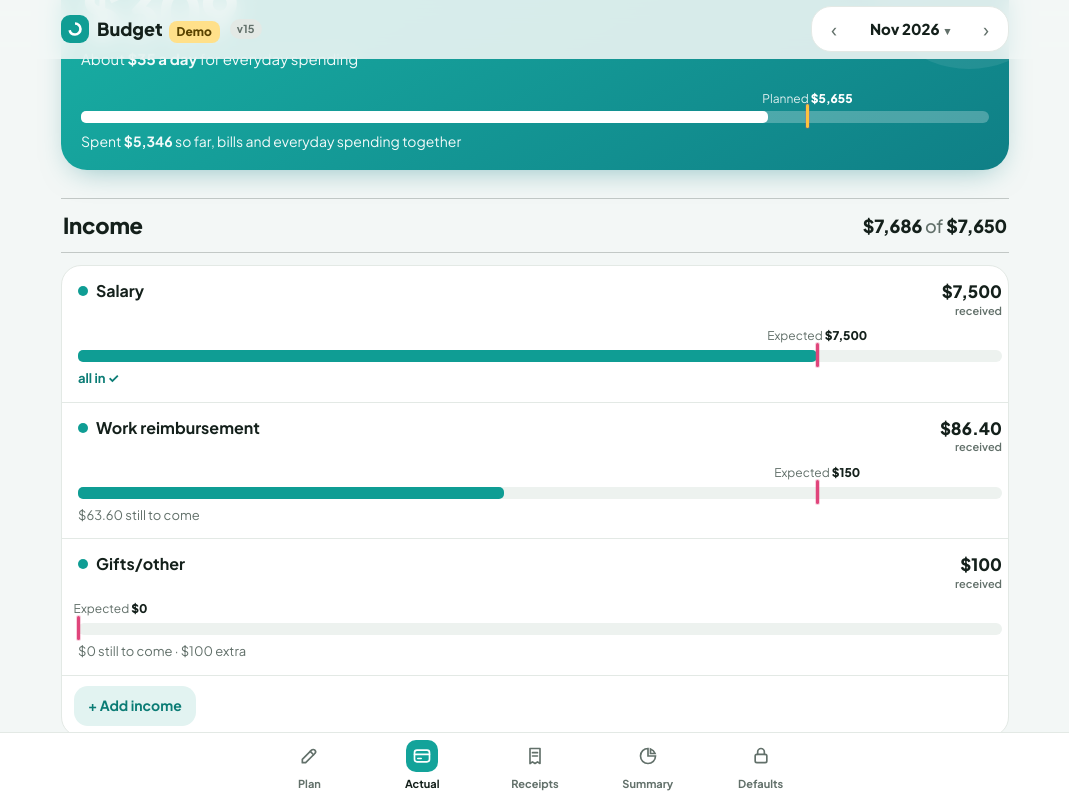
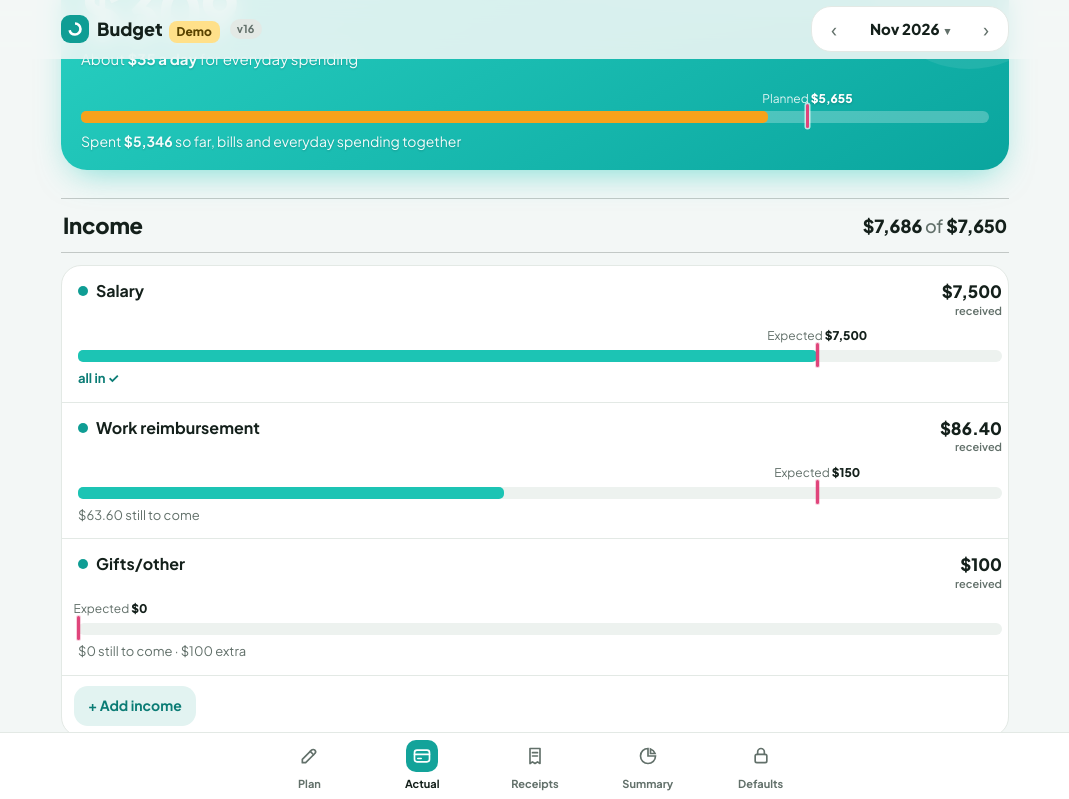
Before and after one commit to Horybakand/budget, a plain HTML site: page index.html in a window 1280 px wide. Both pictures are taken after a click on the button "Try it with sample numbers". Shown: the part 203-1002 px from the top of the page, without its empty margins (105-1174 px from the left). Drawn offline with Linux system fonts and the light colour scheme.

Commit message:
Add files via upload

```diff
--- a/index.html
+++ b/index.html
@@ -567,6 +567,15 @@ body[data-tab=defaults]{--hue1:#6f7f86;--hue2:#6f7f86}
 .hero .meter .limit{background:#ffc23d!important}
 .bars i,.key i:not([style]){background:var(--mark)!important;opacity:1!important}
 .ghd.in,.ghead.in{border-bottom:2px solid #e2a92c!important;box-shadow:inset 4px 0 0 #e2a92c}
+/* v16: livelier teal that reads well on dark screens */
+:root{--fillg:#1cc4b4;--hero1:#2ad3c4;--hero2:#0aa59e}
+@media (prefers-color-scheme: dark){:root:not([data-theme=light]){--fillg:#3fe0cc;--hero1:#34dccb;--hero2:#0db3aa}}
+:root[data-theme=dark]{--fillg:#3fe0cc;--hero1:#34dccb;--hero2:#0db3aa}
+.hero{background:radial-gradient(120% 90% at 95% 0%,rgba(255,255,255,.22),transparent 55%),linear-gradient(150deg,var(--hero1),var(--hero2))!important;box-shadow:0 12px 34px -12px rgba(25,200,185,.6)!important}
+.hero .big,.hero small,.hero p,.hero b{text-shadow:0 1px 2px rgba(0,60,60,.28)}
+.hero .meter em{background:#f7a21b!important}
+.hero .meter em.ov{background:#f2683a!important}
+.hero .meter .limit{background:#e0457b!important;box-shadow:0 0 0 1.5px rgba(255,255,255,.7)!important}
 </style>
 </head>
 <body>
@@ -595,7 +604,7 @@ body[data-tab=defaults]{--hue1:#6f7f86;--hue2:#6f7f86}
    (Or leave it empty and type it into the setup screen on each device.)
    ====================================================================== */
 const APP_KEY = '';
-const APP_VERSION = '15 · Nov 23, 2026';
+const APP_VERSION = '16 · Nov 23, 2026';
 
 const $=s=>document.querySelector(s);
 const esc=s=>String(s??'').replace(/[&<>"']/g,c=>({'&':'&amp;','<':'&lt;','>':'&gt;','"':'&quot;',"'":'&#39;'}[c]));
```
